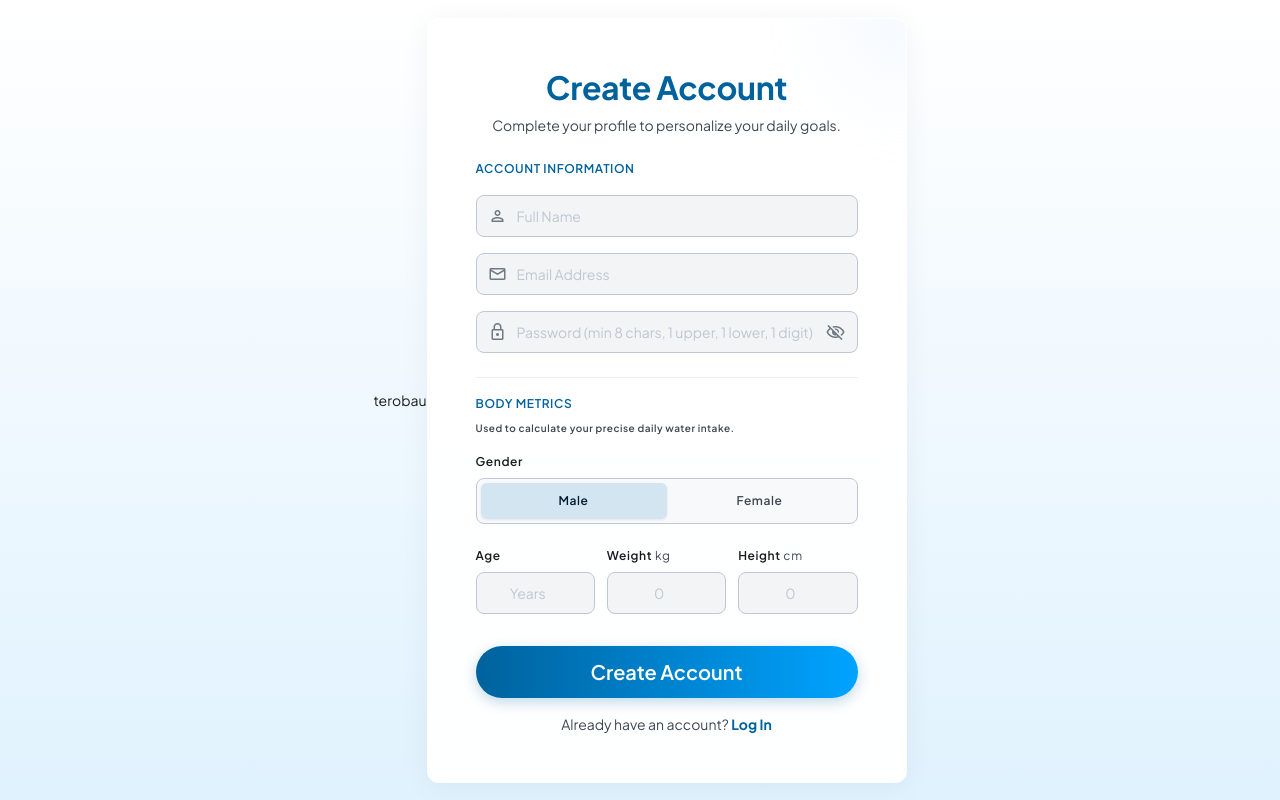
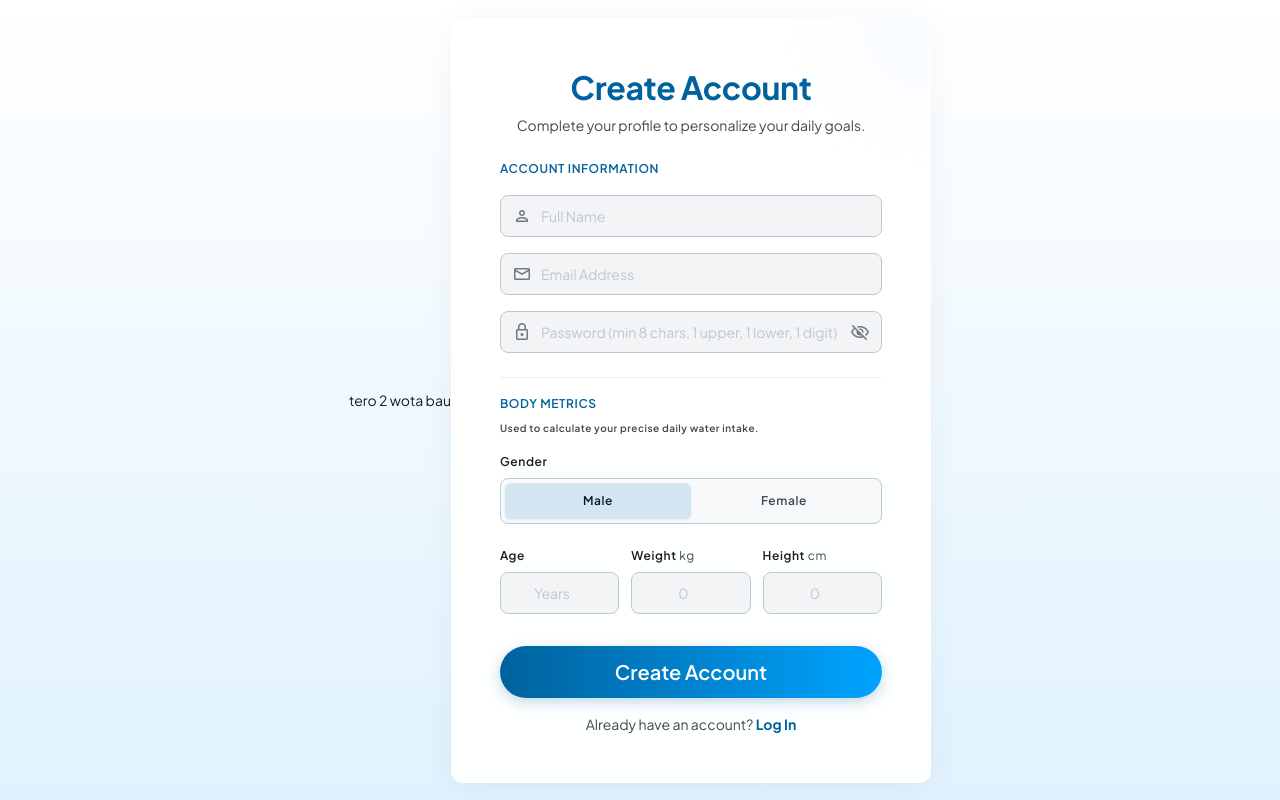
Before and after one commit to bisistha3/ProjectI, a PHP site: page /register.php in a window 1280 px wide. Run offline with PHP 8.4, Linux system fonts and the light colour scheme.

Commit message:
echo changed

```diff
--- a/register.php
+++ b/register.php
@@ -1,5 +1,5 @@
 <?php
-echo "terobau";
+echo "tero 2 wota bau";
 /**
  * HydroFlow — Register Handler
  * Handles both GET (show form) and POST (create account).
```
